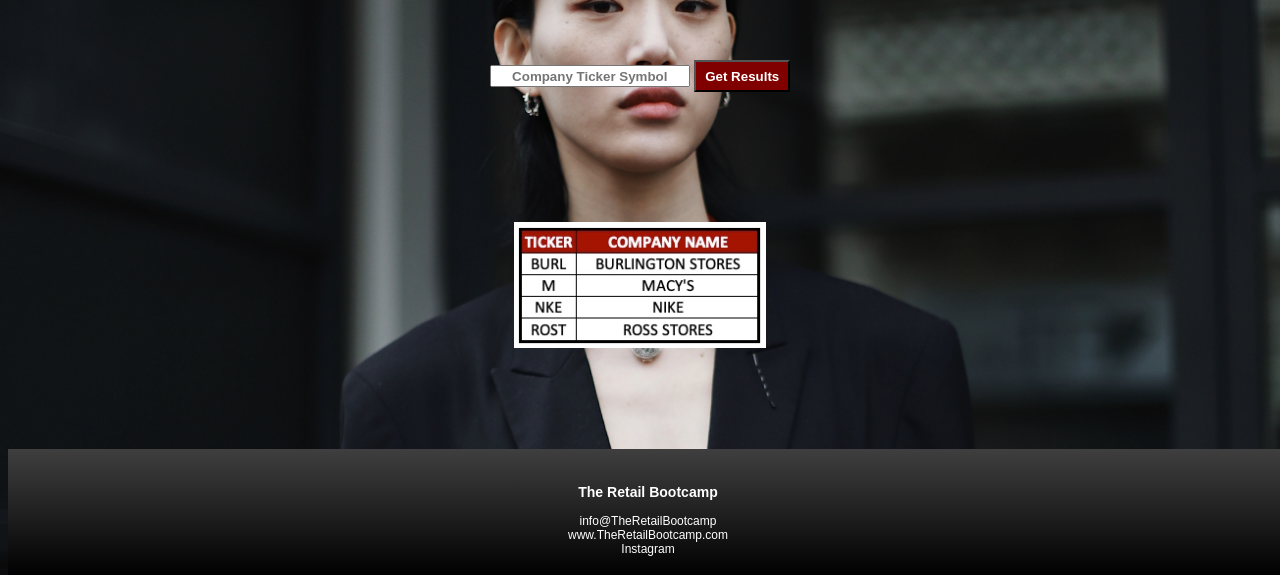
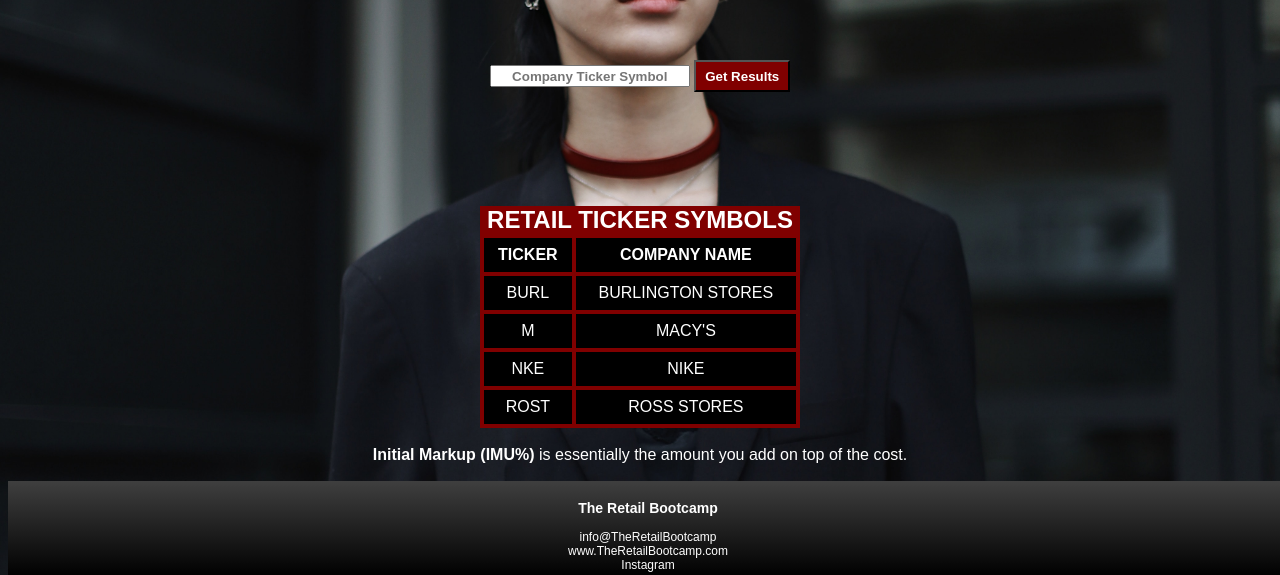
Before and after one commit to ReginaClarke/The-Retail-Bootcamp, a website: page search.html in a window 1280 px wide. Shown: the part 223-798 px from the top of the page. Drawn offline with nearby package versions, Linux system fonts and the light colour scheme.

Commit message:
converted ticker example image to table, created hover over text to help with readability. Pends improved tools section rather than image placeholder

```diff
--- a/about.css
+++ b/about.css
@@ -13,7 +13,7 @@ p {
   font-weight: normal;
   font-size: 1rem;
   width: 90%;
-  margin: auto;
+  margin: 1em auto;
   color: white;
   padding: 2em auto auto auto;
 }
@@ -47,7 +47,7 @@ h1 {
 
 h2 {
   padding: 1em auto 0 auto;
-  margin: 1em auto 1em auto;
+  margin: 1em auto .5em auto;
   font-size: 3rem;
   color: #ffffff;
   text-align: center;
@@ -96,7 +96,7 @@ div {
   width: 100%;
   color: #ffffff;
   font-size: 0.75rem;
-  height: 8rem;
+  height: 6rem;
   font-weight: lighter;
   margin: auto;
 }
@@ -110,8 +110,9 @@ div {
 .me {
   width: 20%;
   height: 20%;
+  min-width: 10em;
   border-radius: 30em;
-  border: 1em solid #3f3f3f;
-  margin: 0 auto 5em auto;
-  padding: 0 auto 5em auto;
+  border: 0.75em solid #3f3f3f;
+  margin: 0 auto 3em auto;
+  padding: 0 auto 2em auto;
 }
--- a/search.html
+++ b/search.html
@@ -1,18 +1,16 @@
 <!DOCTYPE html>
 <html lang="en">
-
   <head>
-  <meta charset="UTF-8">
-  <meta name="viewport" content="width=device-width, initial-scale=1.0">
-  <meta http-equiv="X-UA-Compatible" content="ie=edge">
-  <meta name="viewport" content="width=device-width, initial-scale=1">
+    <meta charset="UTF-8" />
+    <meta name="viewport" content="width=device-width, initial-scale=1.0" />
+    <meta http-equiv="X-UA-Compatible" content="ie=edge" />
+    <meta name="viewport" content="width=device-width, initial-scale=1" />
     <title>The Retail Bootcamp:Search</title>
-  <link rel="stylesheet" href="style.css">
+    <link rel="stylesheet" href="style.css" />
     <script src="https://unpkg.com/axios/dist/axios.min.js"></script>
   </head>
 
   <body>
-
     <header>
       <h1><a href="index.html">THE RETAIL BOOTCAMP</a></h1>
       <nav>
@@ -25,49 +23,86 @@
       </nav>
     </header>
 
-
     <div>
-
       <h2>Search by Ticker</h2>
-    <br>
+      <br />
 
       <div id="tickerSearch">
-      <input type="text" placeholder="Company Ticker Symbol">
+        <input type="text" placeholder="Company Ticker Symbol" />
         <button>Get Results</button>
-      <div id="Search"> </div>
+        <div id="Search"></div>
       </div>
-    <br>
-    <img class="examples" src="ticker-examples.jpeg">
-    <br>
-    <p><strong>Initial Markup (IMU%)</strong> is essentially the amount you add on top of the cost.</p>
-    <br>
-    <p><strong>Gross Margin Rate (GM%)</strong> is essentially the IMU% less markdowns. This is often a target
-      merchandise planners and
-      finance teams align on to ensure the company will essentially be able to survive. Planners often stop here with
-      the exception of inventory managment. Finance will focus more on operational numbers without necessarily being
-      involved with the day to day of the product. The partnership is quite heavy between finance and planning. Planners
-      have to be strategic, financially savvy, and concious of the product, marketing, competetitors, and so much more
-      all at the same time. Time periods reviewed are past, present, future and often at the same time. Buyers and
-      Planners go hand and hand and can sometimes switch roles. A skilled Buyer or Planner can often step into either
-      role.</p>
-    <br>
-    <p><strong>Net Profit</strong> is more of a financial term which essentially is money left over after everything is
-      complete. Understanding this number will help you understand the importance of IMU.</p>
+      <br />
+
+      <table style="width: 100%;">
+        <caption>
+          RETAIL TICKER SYMBOLS
+        </caption>
+        <tr>
+          <th>TICKER</th>
+          <th>COMPANY NAME</th>
+        </tr>
+        <tr>
+          <td>BURL</td>
+          <td>BURLINGTON STORES</td>
+        </tr>
+        <tr>
+          <td>M</td>
+          <td>MACY'S</td>
+        </tr>
+        <tr>
+          <td>NKE</td>
+          <td>NIKE</td>
+        </tr>
+        <tr>
+          <td>ROST</td>
+          <td>ROSS STORES</td>
+        </tr>
+      </table>
+      <br />
+      <p>
+        <strong>Initial Markup (IMU%)</strong> is essentially the amount you add
+        on top of the cost.
+      </p>
+      <br />
+      <p>
+        <strong>Gross Margin Rate (GM%)</strong> is essentially the IMU% less
+        markdowns. This is often a target merchandise planners and finance teams
+        align on to ensure the company will essentially be able to survive.
+        Planners often stop here with the exception of inventory managment.
+        Finance will focus more on operational numbers without necessarily being
+        involved with the day to day of the product. The partnership is quite
+        heavy between finance and planning. Planners have to be strategic,
+        financially savvy, and concious of the product, marketing,
+        competetitors, and so much more all at the same time. Time periods
+        reviewed are past, present, future and often at the same time. Buyers
+        and Planners go hand and hand and can sometimes switch roles. A skilled
+        Buyer or Planner can often step into either role.
+      </p>
+      <br />
+      <p>
+        <strong>Net Profit</strong> is more of a financial term which
+        essentially is money left over after everything is complete.
+        Understanding this number will help you understand the importance of
+        IMU.
+      </p>
     </div>
-
-
 
     <footer id="bottom">
       <h3>The Retail Bootcamp</h3>
-    <p class="footer">info@TheRetailBootcamp
-      <br>
-      <a href="https://theretailbootcamp.com" target="_blank">www.TheRetailBootcamp.com</a>
-      <br>
-      <a href="https://www.instagram.com/theretailbootcamp/" target="_blank">Instagram</a></p>
+      <p class="footer">
+        info@TheRetailBootcamp
+        <br />
+        <a href="https://theretailbootcamp.com" target="_blank"
+          >www.TheRetailBootcamp.com</a
+        >
+        <br />
+        <a href="https://www.instagram.com/theretailbootcamp/" target="_blank"
+          >Instagram</a
+        >
+      </p>
     </footer>
-
   </body>
 
   <script src="./main.js"></script>
-
 </html>
--- a/style.css
+++ b/style.css
@@ -15,10 +15,14 @@ body {
 
 p {
   font-weight: normal;
-  font-size: 1.5rem;
+  font-size: 1rem;
   width: 90%;
   margin: 0em auto;
   color: white;
+}
+
+p:hover {
+  background-color: black;
 }
 
 header {
@@ -150,7 +154,7 @@ div {
   width: 100%;
   color: #ffffff;
   font-size: 0.75rem;
-  height: 8rem;
+  height: 6rem;
   font-weight: lighter;
   margin: auto;
 }
@@ -170,8 +174,8 @@ div {
 }
 
 iframe {
-  height: 25rem;
-  width: 30rem;
+  height: 20rem;
+  width: 25rem;
   margin: 2rem auto 2rem auto;
 }
 
@@ -182,15 +186,45 @@ iframe {
 
 .examples {
   margin: 3em, auto 0em;
-  width: 20%;
-  height: 20%;
+  width: 30%;
 }
 
 #companyOutput {
   background-color: black;
   border: 0.5em solid maroon;
-  width: 20em;
+  width: 25%;
   margin: 2em auto;
   padding: 1em auto;
-  font-size: 2em;
+  font-size: 1em;
+  min-width: max-content;
 }
+
+table {
+  border-collapse: collapse;
+  background-color: #000000;
+  overflow-x: auto;
+  max-width: 20em;
+  min-width: min-content;
+  margin: auto;
+}
+
+caption {
+  background-color: maroon;
+  font-weight: bolder;
+  font-size: 1.5em;
+}
+
+th,
+td {
+  padding: 0.5em;
+  text-align: center;
+  border: 0.25em solid maroon;
+}
+
+tr {
+  width: 1em;
+}
+
+tr:hover {
+  background-color: maroon;
+}
```
Also changed, not shown: about.html (+38 -32 lines). Lines whose indentation alone changed are shown as unchanged.
